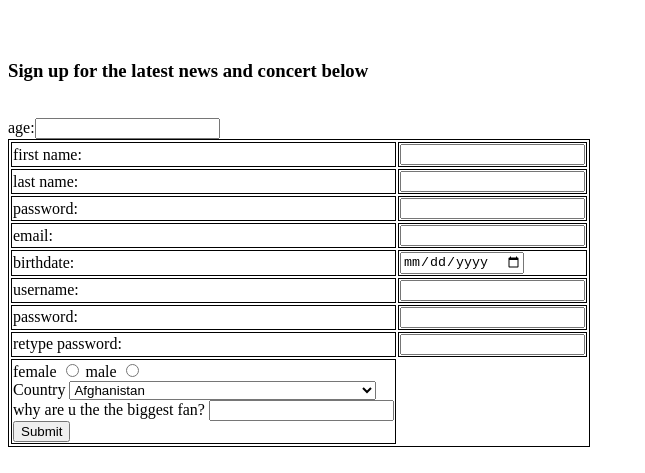
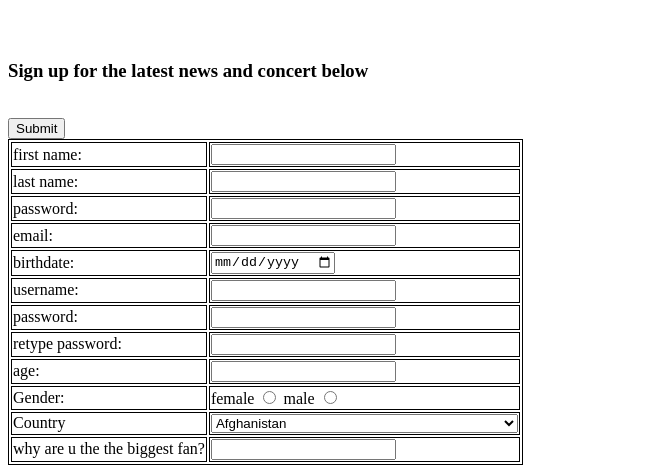
Before and after one commit to pancakesndsyrup/MusicSite, a plain HTML site: page index.html in a window 1280 px wide. Shown: the part 1163-1636 px from the top of the page, without its empty margins (0-645 px from the left). Drawn offline with Linux system fonts and the light colour scheme.

Commit message:
added more content

```diff
--- a/index.html
+++ b/index.html
@@ -92,23 +92,26 @@
         <td><label for=" retype password">retype password:</label></td>
         <td><input type="password" id="password"><br></td>
     </tr>
-        <label for="age">age:</label>
-        <input type="number" id="age"><br>
+    <tr>
+        <td><label for="age">age:</label></td>
+        <td><input type="number" id="age"><br></td>
+    </tr>
 
 
         <tr>
-            <td>
-        <label for="female">female</label>
+            <td>Gender:</td>
+        <td><label for="female">female</label>
         <input type="radio" id="female" value="female">
 
 
         <label for="male">male</label>
         <input type="radio" id="male" value="male"><br>
+</td>
 
+<tr>
+    <td><label for="country">Country</label></td>
 
-        <label for="country">Country</label>
-
-            <select id="country" name="country" class="form-control">
+        <td>   <select id="country" name="country" class="form-control">
                 <option value="Afghanistan">Afghanistan</option>
                 <option value="Åland Islands">Åland Islands</option>
                 <option value="Albania">Albania</option>
@@ -353,11 +356,16 @@
                 <option value="Yemen">Yemen</option>
                 <option value="Zambia">Zambia</option>
                 <option value="Zimbabwe">Zimbabwe</option>
-            </select><br>
+            </select>
+        </td>
 
+    </tr>
 
-            <label for="biggestfan">why are u the the biggest fan?</label>
-            <input type="text" id="biggestfan"><br>
+            <tr>
+            <td><label for="biggestfan">why are u the the biggest fan?</label></td>
+           <td> <input type="text" id="biggestfan"></td>
+
+        </tr>
 
             <input type="submit">
 
```
